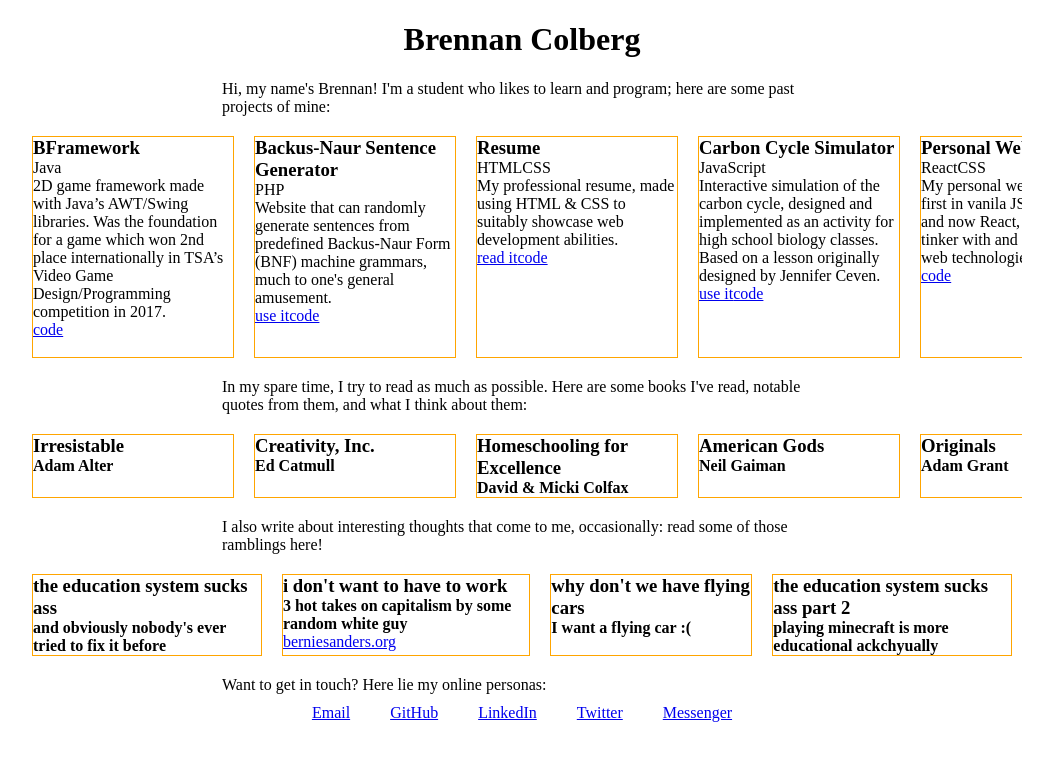
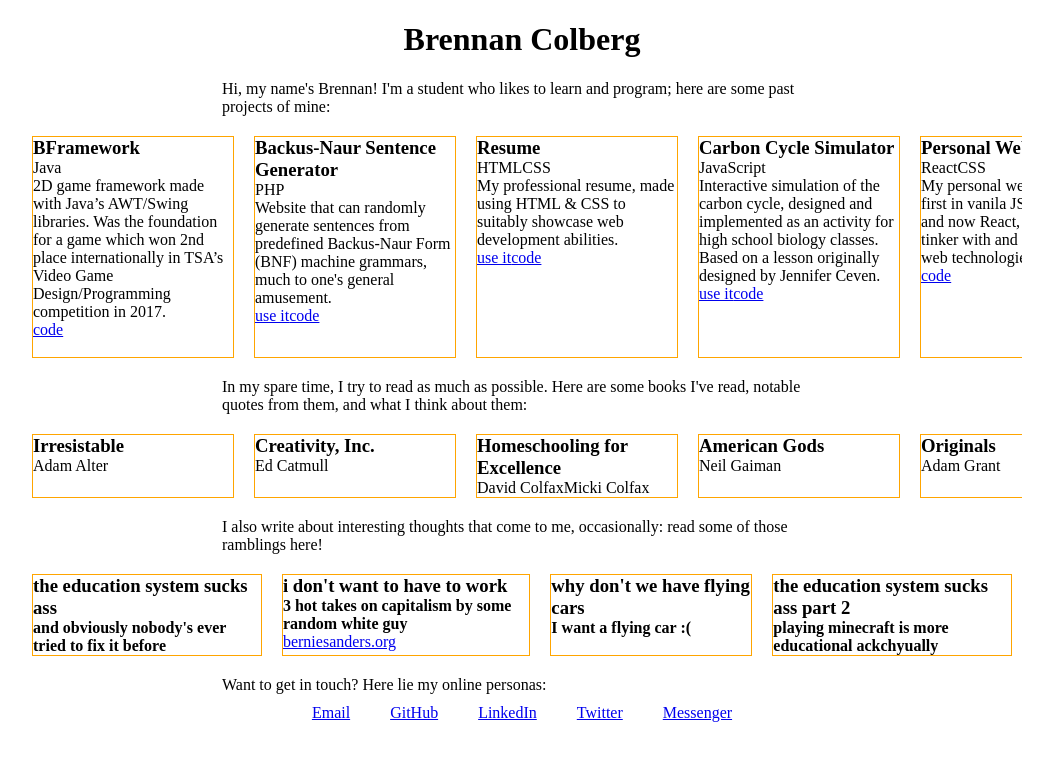
Before and after one commit to BrennanColberg/website, a React (Create React App) app: page / in a window 1280 px wide. Shown: the top 760 px of the page, without its empty margins (118-1171 px from the left). Built offline with nearby package versions, Linux system fonts and the light colour scheme.

Commit message:
adjusted data formats to be more readable (& mapped to display format)

```diff
--- a/src/App.js
+++ b/src/App.js
@@ -4,27 +4,47 @@ import contactJSON from './assets/contact.json';
 
 const App = () => (
   <div className="App">
+
     <h1>Brennan Colberg</h1>
+
     <p>
       Hi, my name's Brennan! I'm a student who likes to learn and
       program; here are some past projects of mine:
     </p>
-    <Preview json={require('./assets/projects.json')} />
+    <Preview json={require('./assets/projects.json').map(project => {
+        let links = [];
+        if (project.link) links.push({"text": "use it", "href": project.link});
+        if (project.code) links.push({"text": "code", "href": project.code})
+        return ({
+        "title": project.name,
+        "tags": project.languages,
+        "description": project.description,
+        "links": links
+      });
+    })} />
+
     <p>
       In my spare time, I try to read as much as possible. Here are
       some books I've read, notable quotes from them, and what I think
       about them:
     </p>
-    <Preview json={require('./assets/books.json')} />
+    <Preview json={require('./assets/books.json').map(book => ({
+      "title": book.title,
+      "subtitle": book.subtitle,
+      "tags": book.author
+    }))} />
+
     <p>
       I also write about interesting thoughts that come to me, occasionally:
       read some of those ramblings here!
     </p>
     <Preview json={require('./assets/blog.json')} />
+
     <p>
       Want to get in touch? Here lie my online personas:
     </p>
     <ContactInfo />
+
   </div>
 );
 
--- a/src/assets/books.json
+++ b/src/assets/books.json
@@ -1,62 +1,62 @@
 [
   {
     "title": "Irresistable",
-    "subtitle": "Adam Alter"
+    "author": ["Adam Alter"]
   },
   {
     "title": "Creativity, Inc.",
-    "subtitle": "Ed Catmull"
+    "author": ["Ed Catmull"]
   },
   {
     "title": "Homeschooling for Excellence",
-    "subtitle": "David & Micki Colfax"
+    "author": ["David Colfax", "Micki Colfax"]
   },
   {
     "title": "American Gods",
-    "subtitle": "Neil Gaiman"
+    "author": ["Neil Gaiman"]
   },
   {
     "title": "Originals",
-    "subtitle": "Adam Grant"
+    "author": ["Adam Grant"]
   },
   {
     "title": "Dune",
-    "subtitle": "Frank Herbert"
+    "author": ["Frank Herbert"]
   },
   {
     "title": "How Children Fail",
-    "subtitle": "John Holt"
+    "author": ["John Holt"]
   },
   {
     "title": "How Children Learn",
-    "subtitle": "John Holt"
+    "author": ["John Holt"]
   },
   {
     "title": "The Case Against Standardized Testing",
-    "subtitle": "Alfie Kohn"
+    "author": ["Alfie Kohn"]
   },
   {
     "title": "The Homework Myth",
-    "subtitle": "Alfie Kohn"
+    "author": ["Alfie Kohn"]
   },
   {
     "title": "The Teenage Liberation Handbook",
-    "subtitle": "Grace Llewellyn"
+    "author": ["Grace Llewellyn"]
   },
   {
     "title": "The Idealist",
-    "subtitle": "Justin Peters"
+    "author": ["Justin Peters"]
   },
   {
     "title": "Red Mars",
-    "subtitle": "Kim Stanley Robinson"
+    "author": ["Kim Stanley Robinson"]
   },
   {
     "title": "The Self-Driven Child",
-    "subtitle": "William Stixrud & Ned Johnson"
+    "author": ["William Stixrud", "Ned Johnson"]
   },
   {
     "title": "Zero to One",
-    "subtitle": "Peter Thiel"
+    "author": ["Peter Thiel"]
   }
 ]
--- a/src/assets/projects.json
+++ b/src/assets/projects.json
@@ -1,105 +1,81 @@
 [
   {
-    "title": "BFramework",
-    "links": [
-      {"text": "code", "href": "https://github.com/BrennanColberg/BFramework"}
-    ],
-    "tags": ["Java"],
+    "name": "BFramework",
+    "code": "https://github.com/BrennanColberg/BFramework",
+    "languages": ["Java"],
     "description": "2D game framework made with Java’s AWT/Swing libraries. Was the foundation for a game which won 2nd place internationally in TSA’s Video Game Design/Programming competition in 2017."
   },
   {
-    "title": "Backus-Naur Sentence Generator",
-    "links": [
-      {"text": "use it", "href": "https://students.washington.edu/bcolberg/grammar/" },
-      {"text": "code", "href": "https://github.com/BrennanColberg/grammar/"}
-    ],
-    "tags": ["PHP"],
+    "name": "Backus-Naur Sentence Generator",
+    "link": "https://students.washington.edu/bcolberg/grammar/",
+    "code": "https://github.com/BrennanColberg/grammar/",
+    "languages": ["PHP"],
     "description": "Website that can randomly generate sentences from predefined Backus-Naur Form (BNF) machine grammars, much to one's general amusement."
   },
   {
-    "title": "Resume",
-    "links": [
-      {"text": "read it", "href": "https://resume.brennancolberg.com"},
-      {"text": "code", "href": "https://github.com/BrennanColberg/resume"}
-    ],
-    "tags": ["HTML", "CSS"],
+    "name": "Resume",
+    "link": "https://resume.brennancolberg.com",
+    "code": "https://github.com/BrennanColberg/resume",
+    "languages": ["HTML", "CSS"],
     "description": "My professional resume, made using HTML & CSS to suitably showcase web development abilities."
   },
   {
-    "title": "Carbon Cycle Simulator",
-    "links": [
-      {"text": "use it", "href": "https://carbon.brennancolberg.com"},
-      {"text": "code", "href": "https://github.com/BrennanColberg/carbon"}
-    ],
-    "tags": ["JavaScript"],
+    "name": "Carbon Cycle Simulator",
+    "link": "https://carbon.brennancolberg.com",
+    "code": "https://github.com/BrennanColberg/carbon",
+    "languages": ["JavaScript"],
     "description": "Interactive simulation of the carbon cycle, designed and implemented as an activity for high school biology classes. Based on a lesson originally designed by Jennifer Ceven."
   },
   {
-    "title": "Personal Website",
-    "links": [
-      {"text": "code", "href": "https://github.com/BrennanColberg/website"}
-    ],
-    "tags": ["React", "CSS"],
+    "name": "Personal Website",
+    "code": "https://github.com/BrennanColberg/website",
+    "languages": ["React", "CSS"],
     "description": "My personal website; built first in vanila JS, then PHP, and now React, I use it to tinker with and learn various web technologies."
   },
   {
-    "title": "FMBQ Jump Lights",
-    "links": [
-      {"text": "use it", "href": "https://fmbq.brennancolberg.com"},
-      {"text": "code", "href": "https://github.com/BrennanColberg/fmbq"}
-    ],
-    "tags": ["JavaScript"],
+    "name": "FMBQ Jump Lights",
+    "link": "https://fmbq.brennancolberg.com",
+    "code": "https://github.com/BrennanColberg/fmbq",
+    "languages": ["JavaScript"],
     "description": "Free alternative to jump seats for the Free Methodist Bible Quizzing competition. Two teams sit on opposite sides of a keyboard with fingers on it for \"jumping.\" Substitutes for $150+ of equipment."
   },
   {
-    "title": "BV.game",
-    "links": [
-      {"text": "code", "href": "https://github.com/BrennanColberg/BV.game"}
-    ],
-    "tags": ["Java"],
+    "name": "BV.game",
+    "code": "https://github.com/BrennanColberg/BV.game",
+    "languages": ["Java"],
     "description": "Game built for TSA’s 2018 Video Game Design/Programming event with BFramework V, the fifth complete rebuild of a custom JAVA game engine. Said framework is built into the game code here, instead of being a separate project."
   },
   {
-    "title": "Binary Quiz (App Lab)",
-    "links": [
-      {"text": "use it", "href": "https://studio.code.org/projects/applab/qIUEXKwKGgHDxjoZzQzEQo8JtBmT3YWbUAoQD1p8dU4"},
-      {"text": "code", "href": "https://studio.code.org/projects/applab/qIUEXKwKGgHDxjoZzQzEQo8JtBmT3YWbUAoQD1p8dU4/view"}
-    ],
-    "tags": ["JavaScript", "App Lab"],
+    "name": "Binary Quiz (App Lab)",
+    "link": "https://studio.code.org/projects/applab/qIUEXKwKGgHDxjoZzQzEQo8JtBmT3YWbUAoQD1p8dU4",
+    "code": "https://studio.code.org/projects/applab/qIUEXKwKGgHDxjoZzQzEQo8JtBmT3YWbUAoQD1p8dU4/view",
+    "languages": ["JavaScript", "App Lab"],
     "description": "A simple quiz that asks you to categorize words into one of two similar categories! Simple, but addictive."
   },
   {
-    "title": "Binary Quiz (iOS)",
-    "links": [
-      {"text": "code", "href": "https://github.com/BrennanColberg/BinaryQuiz"}
-    ],
-    "tags": ["Swift"],
+    "name": "Binary Quiz (iOS)",
+    "code": "https://github.com/BrennanColberg/BinaryQuiz",
+    "languages": ["Swift"],
     "description": "A simple quiz that asks you to categorize words into one of two similar categories! Simple, but addictive. Not yet finished."
   },
   {
-    "title": "Online Periodic Table",
-    "links": [
-      {"text": "use it", "href": "https://periodic-table.brennancolberg.com"},
-      {"text": "code", "href": "https://github.com/BrennanColberg/periodic-table"}
-    ],
-    "tags": ["JavaScript"],
+    "name": "Online Periodic Table",
+    "link": "https://periodic-table.brennancolberg.com",
+    "code": "https://github.com/BrennanColberg/periodic-table",
+    "languages": ["JavaScript"],
     "description": "An experiment to see how much fancy functionality I can add to something simple by abusing JavaScript. Data from Bowserinator/Periodic-Table-JSON is used for content generation."
   },
   {
-    "title": "Pranks",
-    "links": [
-      {"text": "view", "href": "https://github.com/BrennanColberg/pranks"}
-    ],
-    "tags": ["Shell"],
+    "name": "Pranks",
+    "link": "https://github.com/BrennanColberg/pranks",
+    "languages": ["Shell"],
     "description": "A collection of various files which set up frustrating situations on computers when run. Fun to run on friends' computers while they're distracted, as pranks."
   },
   {
-    "title": "Axis & Allies Dashboard",
-    "links": [
-      {"text": "use it", "href": "https://axis-allies.brennancolberg.com"},
-      {"text": "code", "href": "https://github.com/BrennanColberg/axis-allies"}
-    ],
-    "tags": ["JavaScript"],
+    "name": "Axis & Allies Dashboard",
+    "link": "https://axis-allies.brennancolberg.com",
+    "code": "https://github.com/BrennanColberg/axis-allies",
+    "languages": ["JavaScript"],
     "description": "Website to use while playing \"Axis & Allies,\" a WWII-based strategy board game. Cycles through each country’s turn, showing each nation's gamestate (with WWII anthem) and doing all bookkeeping."
   }
 ]
```
